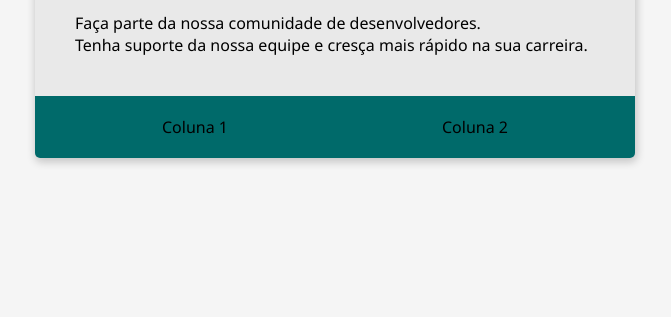
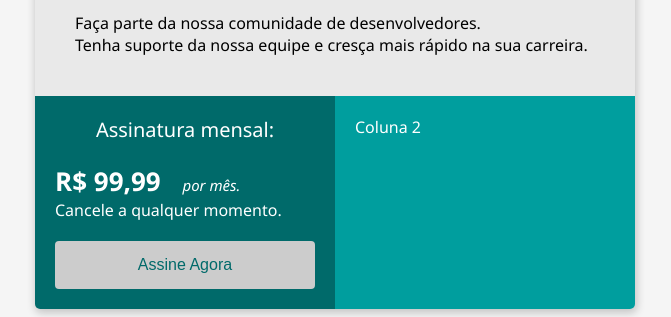
Before and after one commit to Roni-Souza/bootcampdevjr2, a plain HTML site: page index.html in a window 1280 px wide. Shown: the part 628-945 px from the top of the page, without its empty margins (305-976 px from the left). Before the commit the page ends 800 px from the top, so only its background shows below. Drawn offline with Linux system fonts and the light colour scheme.

Commit message:
closes #4 Tags button e span (primeira coluna)

```diff
--- a/index.html
+++ b/index.html
@@ -15,7 +15,6 @@
             background-color: #E9E9E9;
             margin: auto; /*margem externa*/
             margin-top: 500px;
-
             width: 600px;/* largura*/
 
             box-shadow: 1px 3px 8px 1px rgba(0,0,0,0.2); /*sombra da margem*/
@@ -31,9 +30,7 @@
 
         .flex-container {
             display: flex; /*transforma em coluna*/
-            background-color: #006A6A;
             justify-content: space-around; /* da o espaçamento entre as divs*/
-            padding: 20px; /*margem*/
         }
 
         .header-title {
@@ -50,7 +47,57 @@
             margin-bottom: 15px; /*distancia das linhas*/
         }
 
+        .col-1 {
+        background-color: #006A6A;
+        width: 50%; /*largura da coluna 50%*/
+        padding: 20px; /*margem interna*/
+        color: #FFF;
+        }
 
+        .col-2 {
+          background-color: #009E9E;
+           width: 50%; /*largura da coluna 50%*/
+           padding: 20px; /*margem interna*/
+           color: #FFF;
+        }
+
+        .subscription-title {
+        font-size: 20px; /*tamanho da fonte*/
+        text-align: center; /*centraliza o titulo*/
+        margin-bottom: 20px; /*margem*/
+        }
+
+        .price {
+            font-size: 26px; /*tamanho da fonte*/
+            font-weight: 700; /*negrito*/
+        }
+
+        .month {
+            font-size: 15px; /*tamanho da fonte*/
+            font-style: italic;  /*estilo da fonte*/
+            margin-left: 15px; /*margem da esquerda*/
+        }
+
+        .button {
+
+            margin-top: 20px ;/*margem de cima*/
+
+            width: 100%; /*margem de 100%*/
+            padding: 15px 32px; /*margem da esquerda e da direita*/
+
+            color:  #006A6A;
+
+            font-size: 16px; /*tamanho da fonte*/
+            border-radius: 4px; /*borda arredondada*/
+            border: none; /*sem bordas*/
+            background-color: #CCCCCC;
+
+            cursor:pointer; /*altera o cursor do mouse*/
+        }
+
+        .button:hover { /*quando o cursor estiver no botão*/
+            background-color: #E9E9E9 ;
+        }
 
     </style>
 
@@ -72,13 +119,24 @@
      </div>
 
     <div class = "flex-container">
-            <div>
-                Coluna 1
+            <div class="col-1">
+                <div class="subscription-title">
+                    Assinatura mensal:
+                </div>
+                <div>
+                   <span class="price"> R$ 99,99 </span>
+                   <span class="month">por mês. </span>
+                </div>
+                 <div>
+                     Cancele a qualquer momento.
+                </div>
+
+                <button class="button">Assine Agora</button>
             </div>
-            <div>
+
+            <div class="col-2">
                 Coluna 2
             </div>
-        </div>
     </div>
 </body>
 </html>
```
